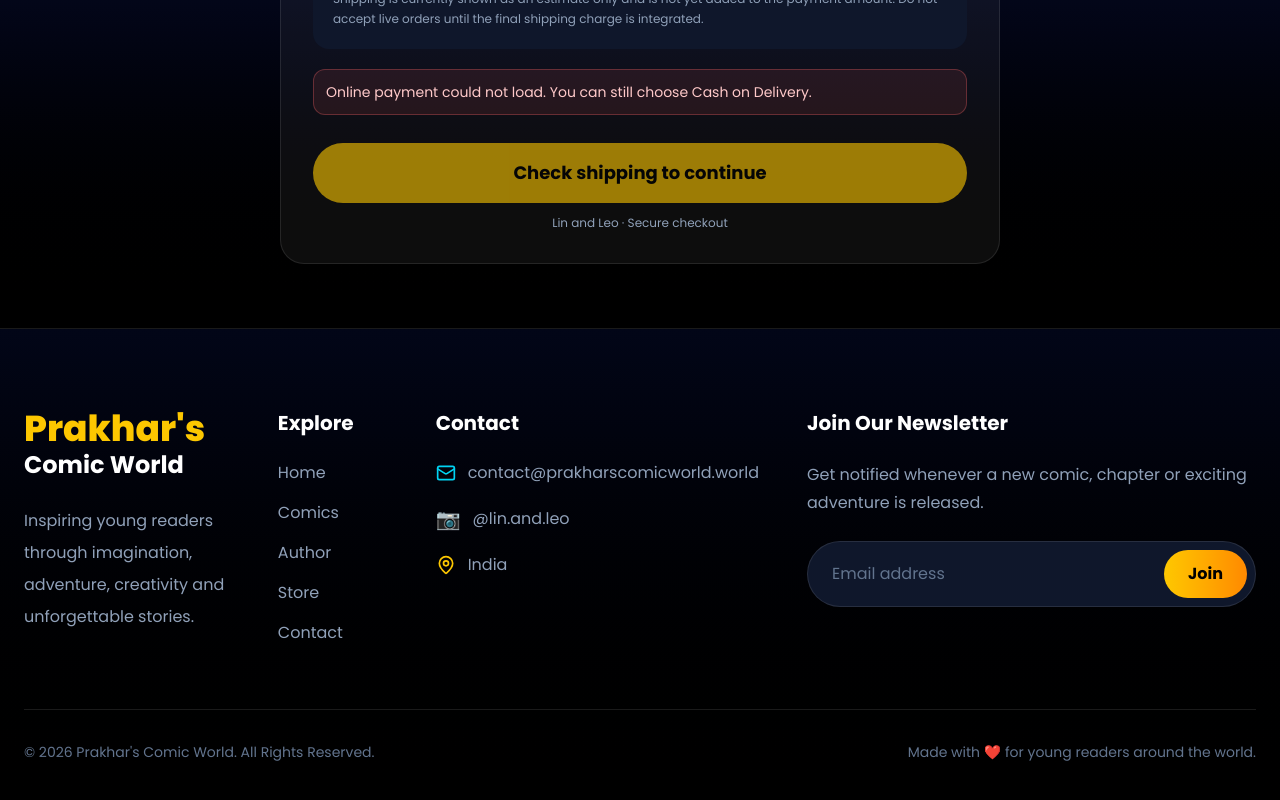
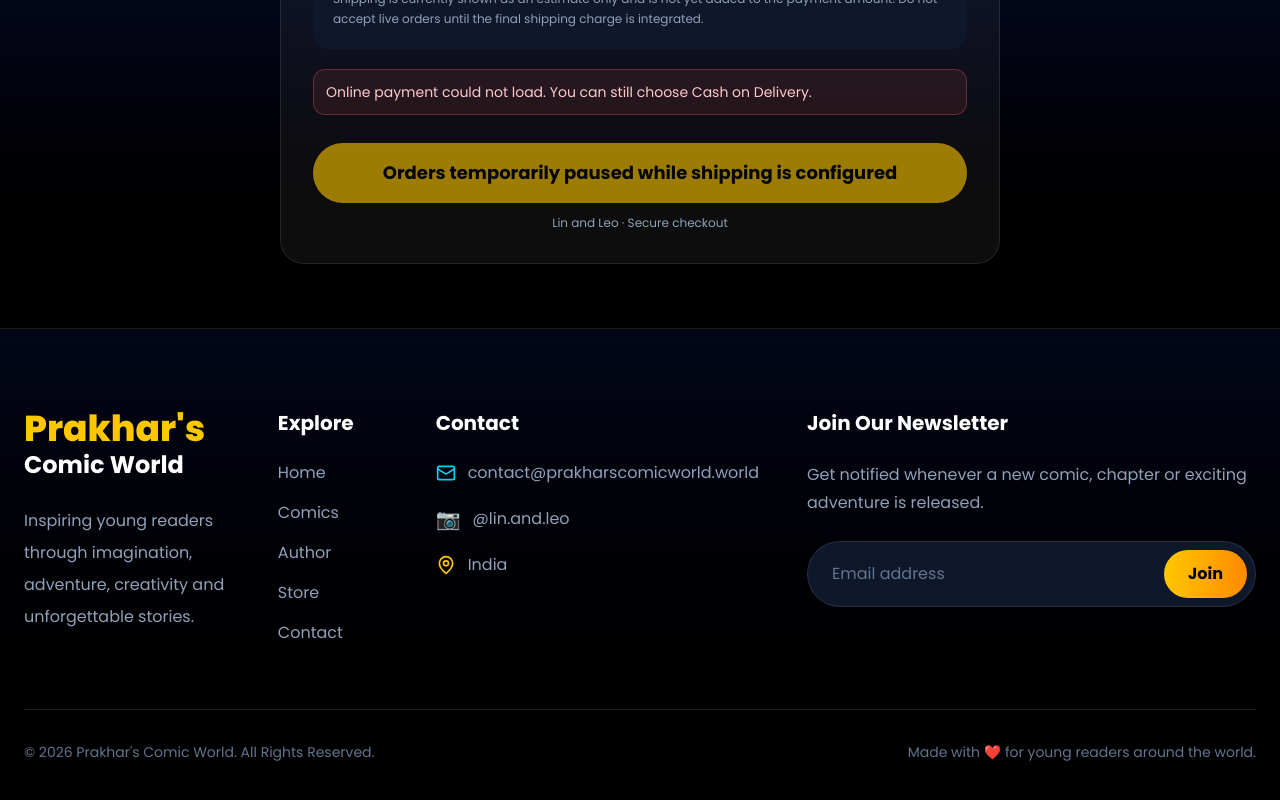
Before and after one commit to abhivanthsingh16/prakhars-comic-world, a Next.js app: page /checkout in a window 1280 px wide. Shown: the part 1053-1853 px from the top of the page. Built offline with nearby package versions, Linux system fonts and the light colour scheme.

Commit message:
Pause checkout until shipping charge is included in order totals

```diff
--- a/app/checkout/page.tsx
+++ b/app/checkout/page.tsx
@@ -124,7 +124,7 @@ export default function CheckoutPage() {
     }
   };
 
-  const canCheckout = Boolean(quote && quote.pincode === pincode && quote.paymentMethod === (method === "COD" ? "COD" : "Prepaid") && quote.serviceable && (method !== "COD" || quote.codAvailable));
+  const canCheckout = false; // Keep orders disabled until the quoted shipping charge is included in payment and order records.
 
   return (
     <main className="min-h-screen bg-gradient-to-b from-slate-950 via-blue-950 to-black pt-32 text-white">
@@ -170,7 +170,7 @@ export default function CheckoutPage() {
           </div>
           {message && <p role="alert" className="mt-5 rounded-xl border border-red-400/30 bg-red-400/10 p-3 text-sm text-red-200">{message}</p>}
           <button type="submit" disabled={loading || !canCheckout} className="mt-7 w-full rounded-full bg-yellow-400 py-4 text-lg font-bold text-black disabled:cursor-not-allowed disabled:opacity-60">
-            {loading ? "Processing..." : !canCheckout ? "Check shipping to continue" : method === "COD" ? `Place COD Order · ₹${subtotal} + shipping` : !scriptReady ? "Loading payment..." : `Pay ₹${subtotal} + shipping`}
+            {loading ? "Processing..." : "Orders temporarily paused while shipping is configured"}
           </button>
           <p className="mt-3 text-center text-xs text-slate-400">Lin and Leo · Secure checkout</p>
         </form>
```
